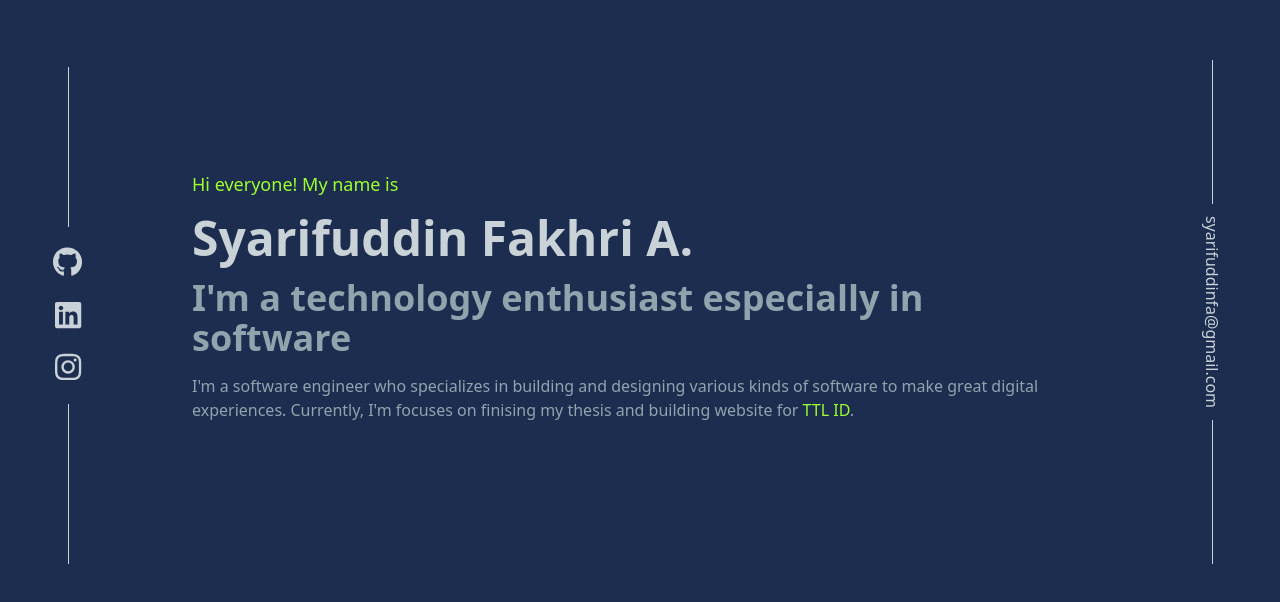
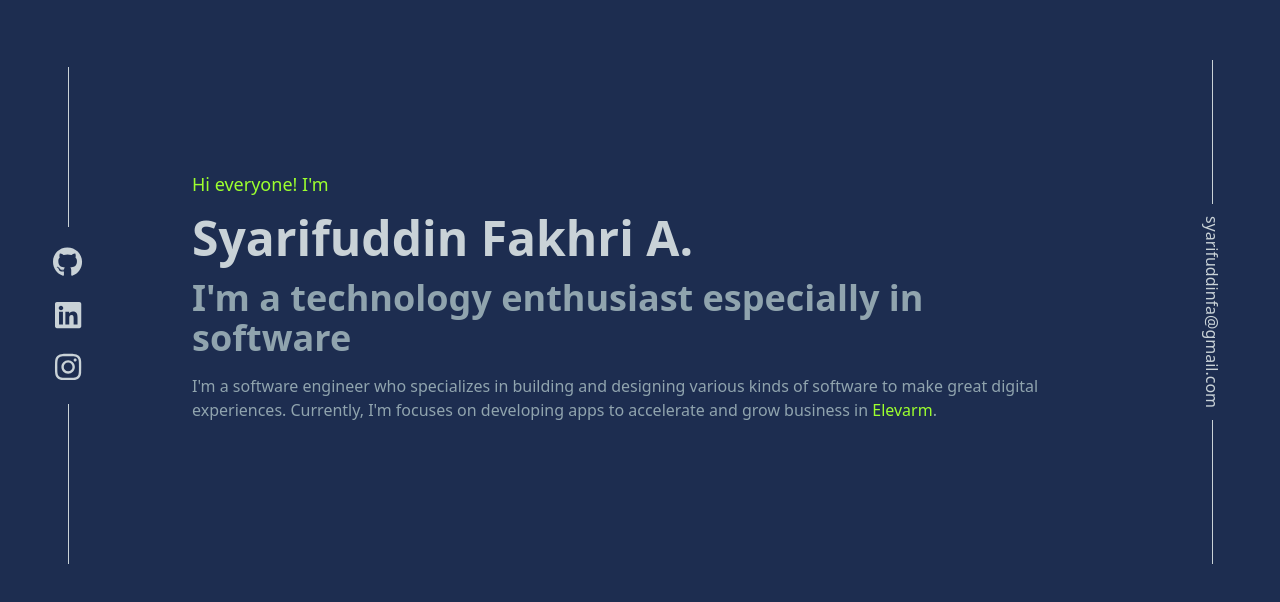
Before and after one commit to sfa119f/syarifuddins-portfolio, a Next.js app: page / in a window 1280 px wide. Shown: the part 124-726 px from the top of the page. Built offline with nearby package versions, Linux system fonts and the light colour scheme.

Commit message:
update main page format

```diff
--- a/src/pages/index.js
+++ b/src/pages/index.js
@@ -31,7 +31,7 @@ export default function Home() {
         className="pt-4 pb-14 min-h-[calc(100vh-5rem)] flex flex-col justify-center"
       >
         <div data-aos="fade-up" className="text-lg text-green-neon my-2">
-          Hi everyone! My name is
+          Hi everyone! I'm
         </div>
         <div
           data-aos="fade-up"
@@ -50,12 +50,10 @@ export default function Home() {
         <div data-aos="fade-up" data-aos-delay="700" className="my-2">
           I'm a software engineer who specializes in building and designing
           various kinds of software to make great digital experiences.
-          Currently, I'm focuses on finising my thesis and building website for
+          Currently, I'm focuses on developing apps to accelerate and grow
+          business in{" "}
           <span className="text-link">
-            <a href="https://www.linkedin.com/company/team-tanpa-les-indonesia/mycompany/">
-              {" "}
-              TTL ID
-            </a>
+            <a href="https://elevarm.com/">Elevarm</a>
           </span>
           .
         </div>
@@ -64,7 +62,7 @@ export default function Home() {
       {/* ----- SECTION: ABOUT ----- */}
       <section
         id="about"
-        className="pt-20 pb-4 min-h-screen flex flex-col justify-center"
+        className="pb-40 md:pb-60 flex flex-col justify-center"
       >
         <div
           data-aos="fade-up"
@@ -87,46 +85,44 @@ export default function Home() {
           </div>
           <div data-aos="fade-up">
             <div className="my-2">
-              Hi! My name is Syarifuddin and I enjoy learning and creating
-              something related to digital information technology. My interest
-              in IT started in 2015 when I joined the computer olympiad team in
-              high school.
+              Hi! I'm Syarifuddin and I enjoy learning and creating something
+              related to digital information technology. My interest in IT
+              started in 2015 when I joined the computer olympiad team in high
+              school.
             </div>
             <div className="my-2">
-              I'm a student of Informatics in
-              <span className="text-link mx-2">
+              I'm a student of Informatics in{" "}
+              <span className="text-link">
                 <a href="https://www.itb.ac.id/">
-                  {" "}
-                  Institut Teknologi Bandung (ITB){" "}
+                  Institut Teknologi Bandung (ITB)
                 </a>
               </span>
-              and an IT specialist in
+              and an Software Engineer in{" "}
               <span className="text-link">
-                <a href="https://www.linkedin.com/company/team-tanpa-les-indonesia/mycompany/">
-                  {" "}
-                  TTL ID
-                </a>
+                <a href="https://elevarm.com">Elevarm</a>
               </span>
-              . I spent most of my time to studying Informatics and making a
-              dancing robot for a National Robotics Contest
+              . I spent most of my time studying Informatics and developing apps
+              to accelerate and grow business in Elevarm.
             </div>
             <div className="my-2">
-              Fast-forward to today, and I’ve had the privilege of working at
+              At{" "}
               <span className="text-link">
-                <a href="https://pajak.io/"> Fintax </a>
-              </span>
-              as junior frontend developer. My main responsibility is making
-              interface of website and integrate with API.
+                <a href="https://elevarm.com">Elevarm</a>
+              </span>{" "}
+              my main responsibility is designing and developing system to
+              record and manage all company business operations. It does not
+              rule out also participating in developing websites and
+              collaborating with various cross-teams to create a better system.
             </div>
             <div className="my-2">
               Here are a few technologies I’ve been working with recently:
               <ul className="my-2 flex flex-wrap list-disc ml-4 marker:text-green-neon">
                 <li className="w-40">Node.js</li>
+                <li className="w-40">Python</li>
+                <li className="w-40">Go</li>
+                <li className="w-40">Next.js</li>
                 <li className="w-40">Vue.js</li>
-                <li className="w-40">React.js</li>
-                <li className="w-40">Go</li>
                 <li className="w-40">Flutter</li>
-                <li className="w-40">Python</li>
               </ul>
             </div>
           </div>
@@ -136,7 +132,7 @@ export default function Home() {
       {/* ----- SECTION: WORK ----- */}
       <section
         id="work"
-        className="pt-20 pb-4 min-h-screen flex flex-col justify-center"
+        className="pb-40 md:pb-60 flex flex-col justify-center"
       >
         <div
           data-aos="fade-up"
@@ -216,7 +212,7 @@ export default function Home() {
       {/* ----- SECTION: EXPERIENCE ----- */}
       <section
         id="experience"
-        className="pt-20 pb-4 min-h-screen flex flex-col justify-center"
+        className="pb-40 md:pb-60 flex flex-col justify-center"
       >
         <div
           data-aos="fade-up"
@@ -410,11 +406,11 @@ export default function Home() {
       {/* ----- SECTION: CONTACT ----- */}
       <section
         id="contact"
-        className="py-20 min-h-screen flex flex-col justify-center"
+        className="min-h-[calc(100vh-5rem)] flex flex-col justify-center"
       >
         <div
           data-aos="fade-up"
-          className="font-bold text-xl text-green-neon text-center line-beside-text"
+          className="font-bold text-xl text-green-neon pt-20 text-center line-beside-text"
         >
           Move forward!
         </div>
```
